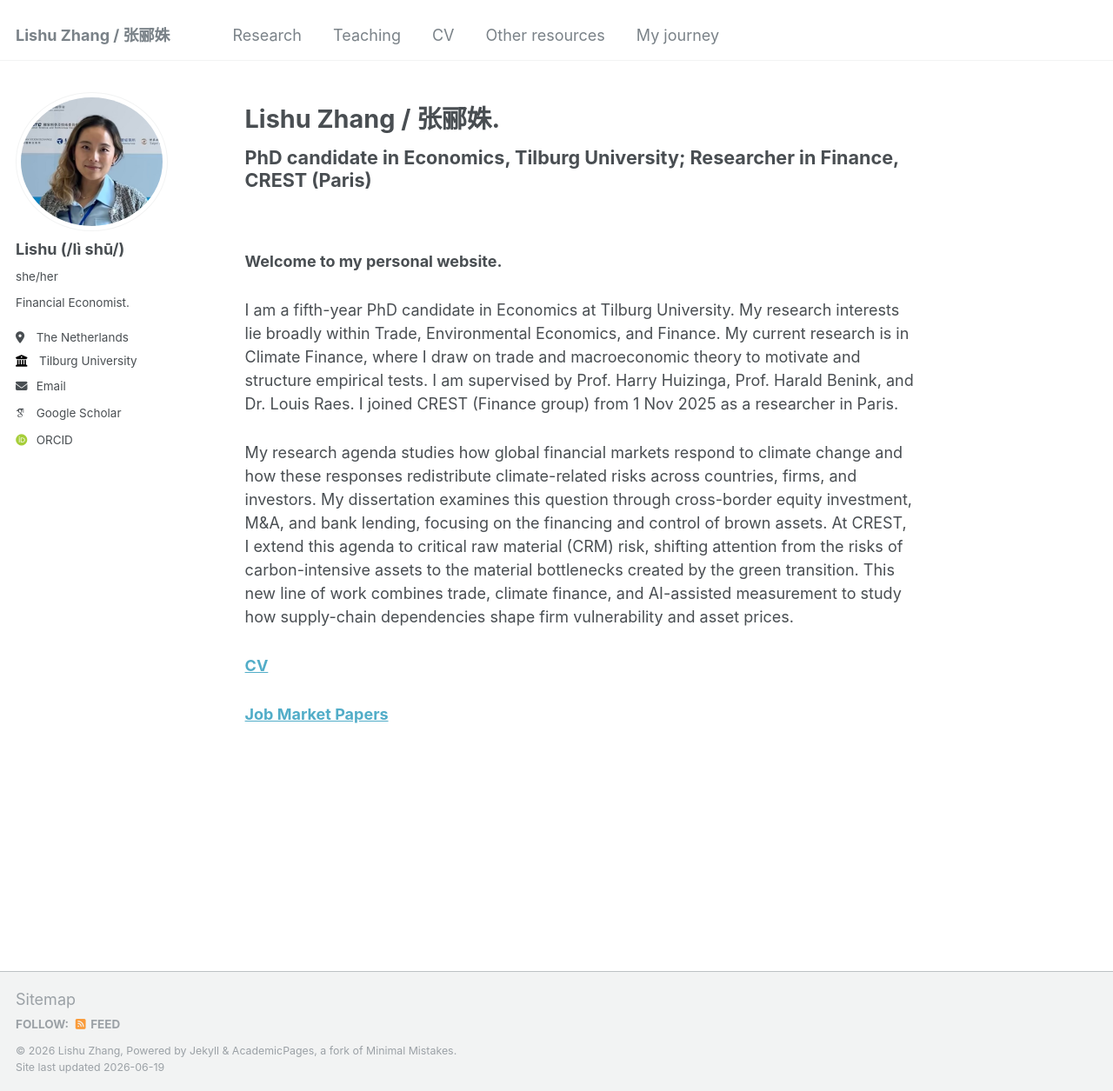
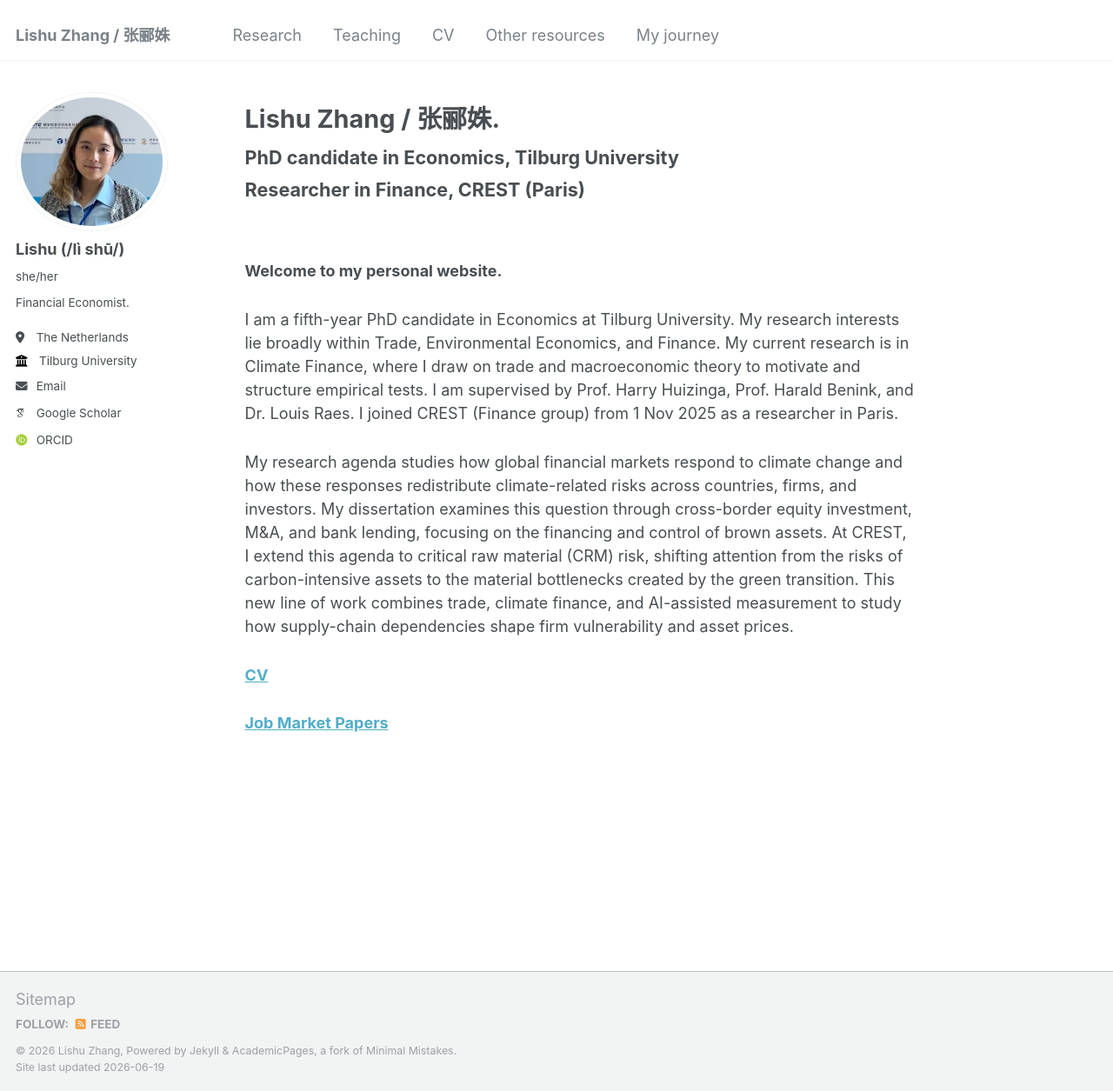
Before and after one commit to LishuZ/LishuZ.github.io, a Jekyll site: the page built from _pages/about.md, in a window 1280 px wide and 1255 px high. Shown: the whole window at 87% size. Built offline with Jekyll 4.4.1, drawn with Linux system fonts in a browser that asks for light colours; some web fonts are replaced.

Commit message:
Separate title into two headings
Split the title into two separate headings for clarity.

```diff
--- a/_pages/about.md
+++ b/_pages/about.md
@@ -6,7 +6,8 @@ redirect_from:
   - /about/
   - /about.html
 ---
-<h1 style='font-size: 1.2em; font-weight: bold;'> PhD candidate in Economics, Tilburg University; Researcher in Finance, CREST (Paris) </h1>
+<h1 style='font-size: 1.2em; font-weight: bold;'> PhD candidate in Economics, Tilburg University </h1>
+  <h1 style='font-size: 1.2em; font-weight: bold;'> Researcher in Finance, CREST (Paris) </h1>
 <br />
 
 **Welcome to my personal website.**
```
